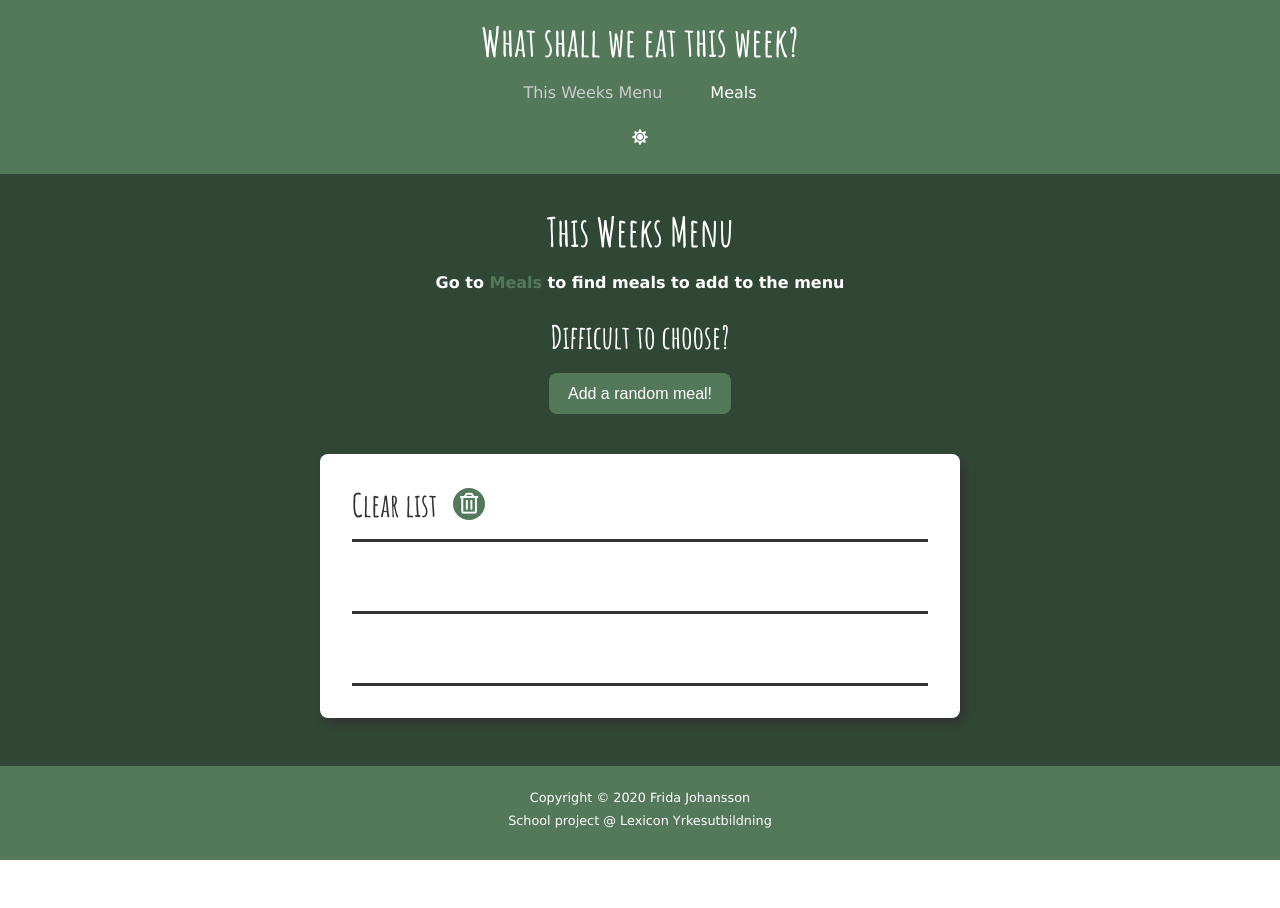
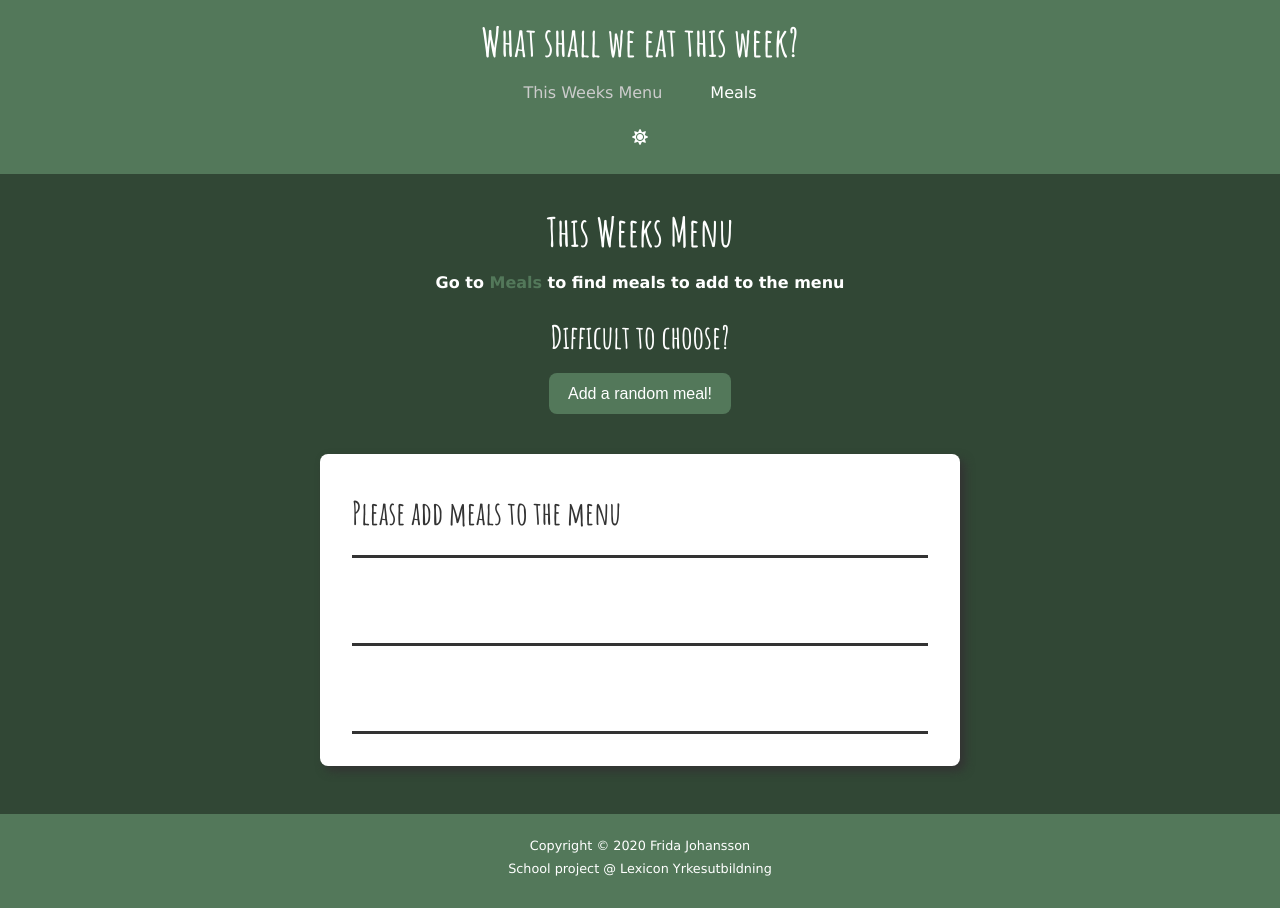
Before and after one commit to johanssonfridamaria/meals-of-the-week-app, a Vue app: page / in a window 1280 px wide. Before the commit the page ends 860 px from the top, so only its background shows below. Built offline with nearby package versions, Linux system fonts and the light colour scheme.

Commit message:
added condition for clear menu

```diff
--- a/src/views/ThisWeeksMenu.vue
+++ b/src/views/ThisWeeksMenu.vue
@@ -14,17 +14,17 @@
     </div>
 
     <div class="d-flex column menu">
-      <div class="menu-row">
-        <h2>Clear list</h2>
+      <div class="menu-row" v-if="menu.length">
+        <h2>Clear menu</h2>
         <button class="btn round-btn d-flex" @click="clearMenu()">
           <i class="far fa-trash-alt"> </i>
         </button>
       </div>
-      <div class="menu-row" v-for="meal in menu" :key="meal.id">
-        <div v-if="!menu">
-          <h2>You have not added any meals yet</h2>
-        </div>
-        <mealInMenu v-else :meal="meal" />
+      <div v-if="!menu.length" class="menu-row">
+          <h2>Please add meals to the menu</h2>
+      </div>
+      <div v-else class="menu-row" v-for="meal in menu" :key="meal.id">
+        <mealInMenu :meal="meal" />
       </div>
       <div class="menu-row"></div>
       <div class="menu-row"></div>
@@ -44,7 +44,7 @@ export default {
     RandomMeal,
   },
   methods: {
-    ...mapActions(['clearMenu'])
+    ...mapActions(['clearMenu']),
   },
   computed: {
     ...mapGetters(['menu']),
@@ -72,10 +72,11 @@ export default {
   max-width: 40rem;
 }
 .menu-row {
-  height: 4.5rem;
+  height: 5.5rem;
   border-bottom: 0.2rem solid #333;
   display: flex;
   align-content: center;
   align-items: center;
 }
+
 </style>
```
